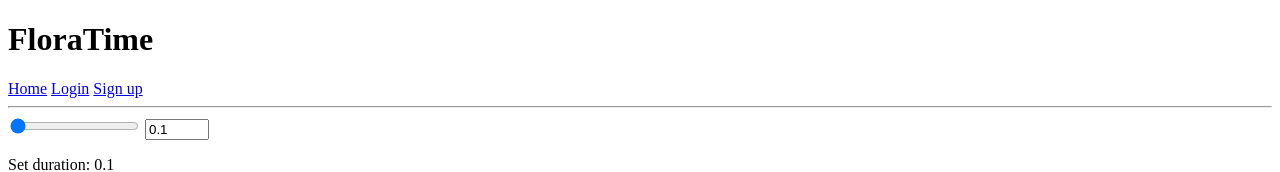
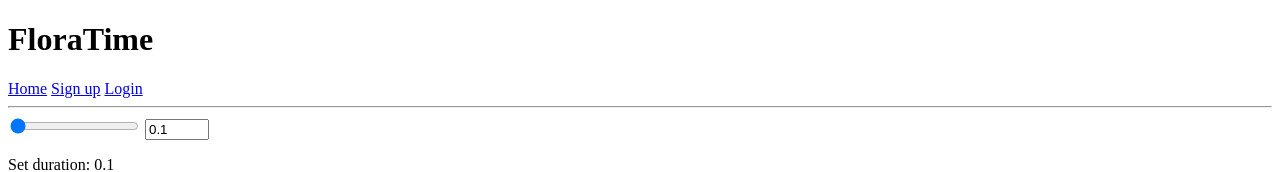
Before and after one commit to Kelamir/FloraTime, a SvelteKit app: page / in a window 1280 px wide. Shown: the top 172 px of the page. Built offline with nearby package versions, Linux system fonts and the light colour scheme.

Commit message:
Update path labels

```diff
--- a/src/routes/+layout.svelte
+++ b/src/routes/+layout.svelte
@@ -2,8 +2,8 @@
 
 <nav>
   <a href="/">Home</a>
-  <a href="/api/auth/signup">Login</a>
-  <a href="/api/auth/login">Sign up</a>
+  <a href="/api/auth/signup">Sign up</a>
+  <a href="/api/auth/login">Login</a>
 </nav>
 
 <slot />
```
